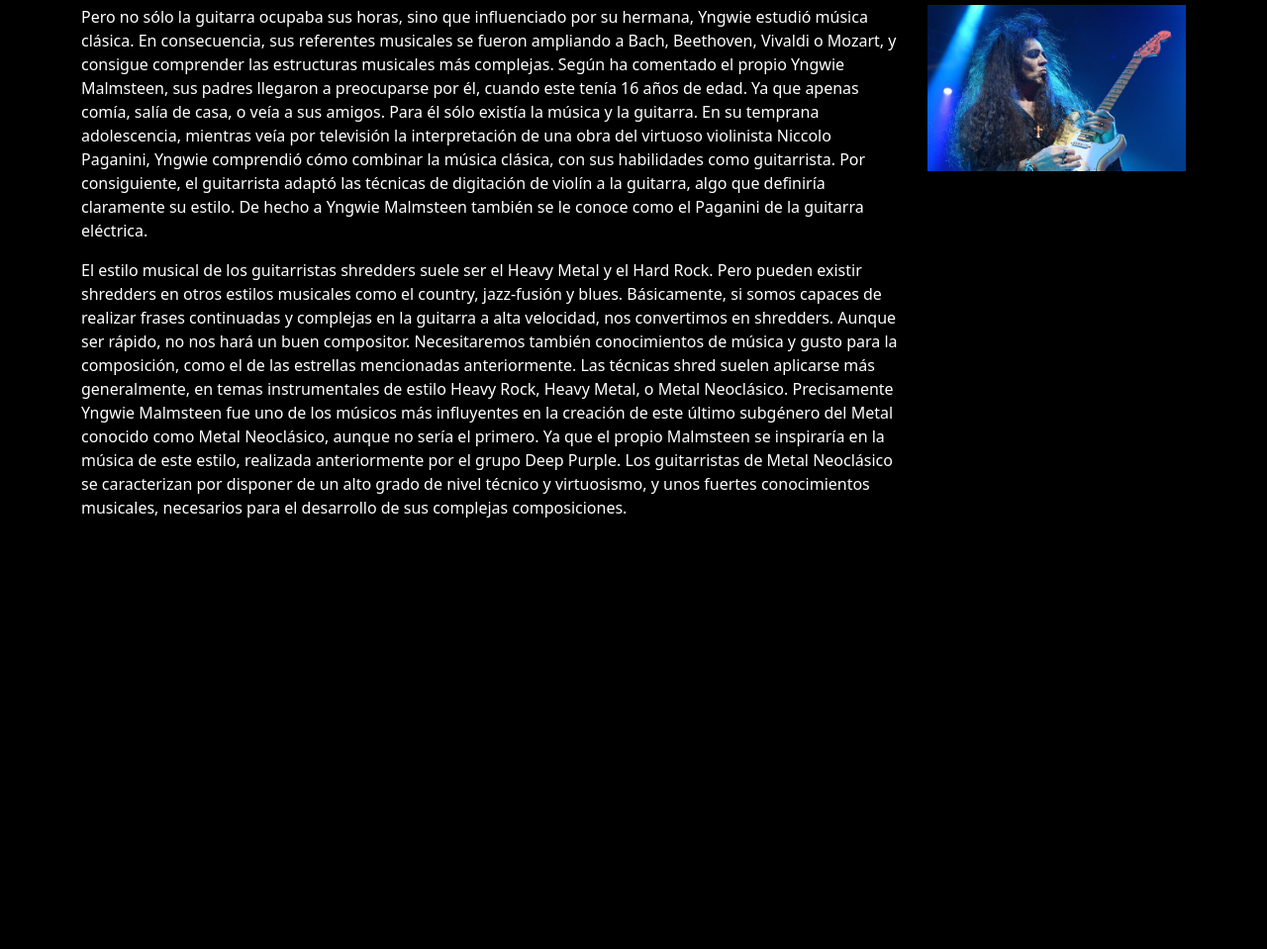
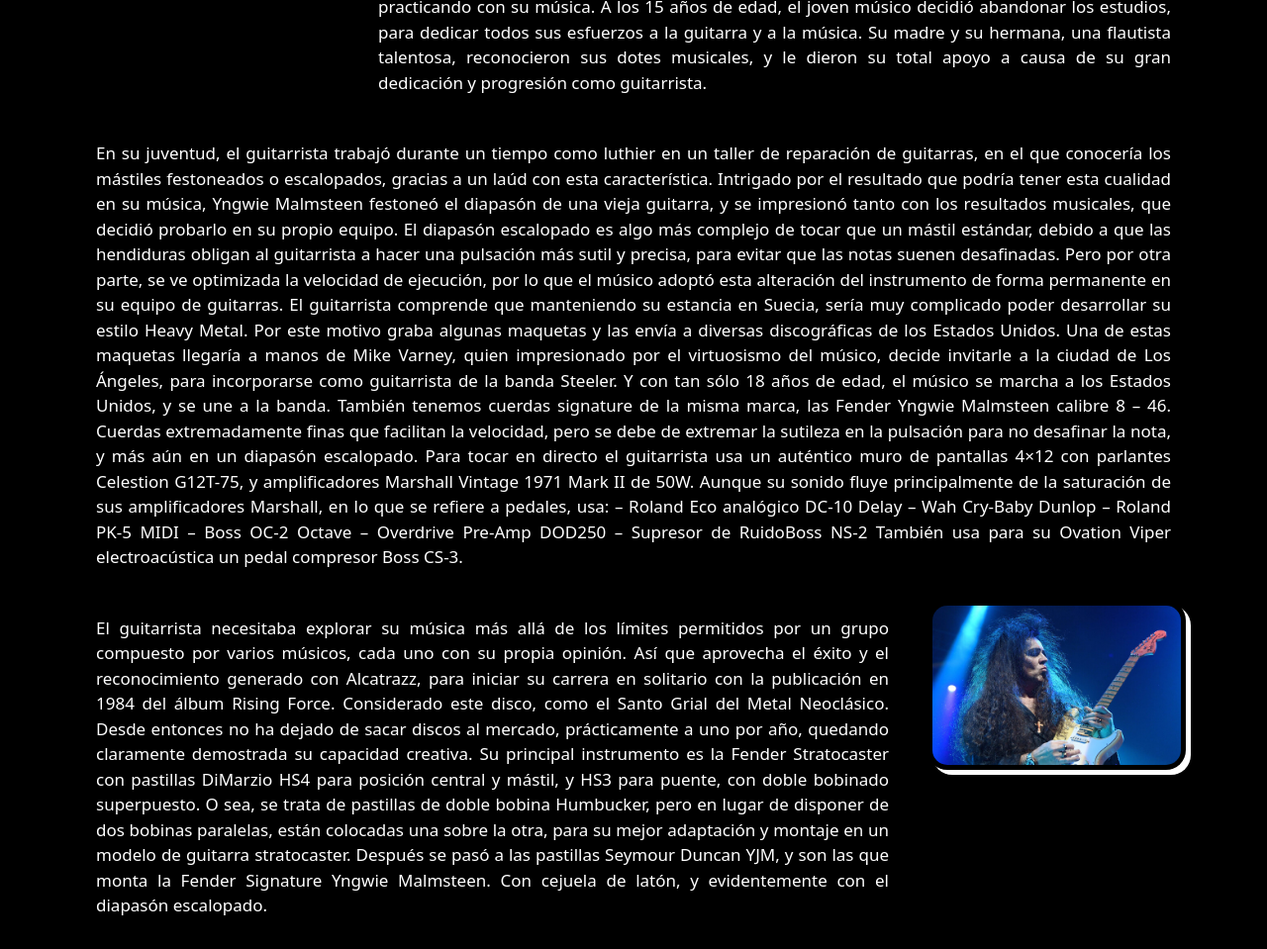
Before and after one commit to GonLochocki/proyecto-gonzalo-lochocki, a plain HTML site: page pages/articulos.html in a window 1280 px wide. Shown: the part 343-1302 px from the top of the page at 99% size. Before the commit the page ends 884 px from the top, so only its background shows below. Drawn offline with nearby package versions, Linux system fonts and the light colour scheme.

Commit message:
agregue estilo a img articulos

```diff
--- a/css/style.css
+++ b/css/style.css
@@ -225,18 +225,24 @@ h3 {
   color: white;
 }
 
-
 .art-titulo {
   text-align: center;
-  margin-top: 10px;
-  margin-bottom: 20px;
+  margin-top: 40px;
+  margin-bottom: 40px;
 }
 
+.art-texto {
+  text-align: justify;
+  font-size: 17px;
+  padding: 15px;
+}
 
+.art-col {
+  margin-top: 25px;
+}
 
-/* .text {
+.art-img {
   padding: 5px;
-  text-align: justify;
-  margin-right: 10px;
-  margin-left: 5px;
-} */
+  border-radius: 20px;
+  box-shadow: 5px 5px;
+}
--- a/pages/articulos.html
+++ b/pages/articulos.html
@@ -19,16 +19,14 @@
         </div>
         <article id="malmsteen">
             <div class="row">
-                <div class="col-lg-3">
-                    <div>
-                        <img src="../img/malmsteen card.jpeg" class="img-fluid" alt="">
-                    </div>
+                <div class="col-lg-3 col-md-12 art-col">
+                    <img src="../img/malmsteen card.jpeg" class="img-fluid art-img" alt="">
                 </div>
                 <div class="col-lg-9">
-                    <p>
+                    <p class="art-texto">
                         Lars Johan Yngwie Lannerbäck nació en 1963 en la ciudad de Estocolmo. El interés del músico por
-                        la guitarra eléctrica, se produjo con tan solo 7 años de edad, mientras veía un programa de
-                        televisión. Este programa trataba sobre la muerte de Jimi Hendrix, y se reprodujeron algunas
+                        la guitarra eléctrica se produjo mientras veía un programa de televisión. Este programa trataba
+                        sobre la muerte de Jimi Hendrix, y se reprodujeron algunas
                         actuaciones del genial guitarrista.
 
                         A partir de ese instante, Yngwie Malmsteen empezó a interesarse de manera seria por la guitarra
@@ -48,46 +46,76 @@
             </div>
 
             <div class="row">
-                <div class="col-lg-9 col-sm-12">
-                    <p>Pero no sólo la guitarra ocupaba sus horas, sino que influenciado por su hermana, Yngwie estudió
-                        música clásica. En consecuencia, sus referentes musicales se fueron ampliando a Bach, Beethoven,
-                        Vivaldi o Mozart, y consigue comprender las estructuras musicales más complejas.
+                <div class="col-lg-12">
+                    <p class="art-texto">
+                        En su juventud, el guitarrista trabajó durante un tiempo como luthier en un taller de reparación
+                        de
+                        guitarras, en el que conocería los mástiles festoneados o escalopados, gracias a un laúd con
+                        esta
+                        característica. Intrigado por el resultado que podría tener esta cualidad en su música, Yngwie
+                        Malmsteen festoneó el diapasón de una vieja guitarra, y se impresionó tanto con los resultados
+                        musicales, que decidió probarlo en su propio equipo. El diapasón escalopado es algo más complejo
+                        de
+                        tocar que un mástil estándar, debido a que las hendiduras obligan al guitarrista a hacer una
+                        pulsación más sutil y precisa, para evitar que las notas suenen desafinadas. Pero por otra
+                        parte, se
+                        ve optimizada la velocidad de ejecución, por lo que el músico adoptó esta alteración del
+                        instrumento
+                        de forma permanente en su equipo de guitarras.
 
-                        Según ha comentado el propio Yngwie Malmsteen, sus padres llegaron a preocuparse por él, cuando
-                        este tenía 16 años de edad. Ya que apenas comía, salía de casa, o veía a sus amigos. Para él
-                        sólo existía la música y la guitarra.
+                        El guitarrista comprende que manteniendo su estancia en Suecia, sería muy complicado poder
+                        desarrollar su estilo Heavy Metal. Por este motivo graba algunas maquetas y las envía a diversas
+                        discográficas de los Estados Unidos. Una de estas maquetas llegaría a manos de Mike Varney,
+                        quien
+                        impresionado por el virtuosismo del músico, decide invitarle a la ciudad de Los Ángeles, para
+                        incorporarse como guitarrista de la banda Steeler. Y con tan sólo 18 años de edad, el músico se
+                        marcha a los Estados Unidos, y se une a la banda. También tenemos cuerdas signature de la misma
+                        marca, las Fender Yngwie Malmsteen calibre 8 – 46. Cuerdas extremadamente finas que facilitan la
+                        velocidad, pero se debe de extremar la sutileza en la pulsación para no desafinar la nota, y más
+                        aún en un diapasón escalopado.
 
-                        En su temprana adolescencia, mientras veía por televisión la interpretación de una obra del
-                        virtuoso violinista Niccolo Paganini, Yngwie comprendió cómo combinar la música clásica, con sus
-                        habilidades como guitarrista.
+                        Para tocar en directo el guitarrista usa un auténtico muro de pantallas 4×12 con parlantes
+                        Celestion G12T-75, y amplificadores Marshall Vintage 1971 Mark II de 50W.
 
-                        Por consiguiente, el guitarrista adaptó las técnicas de digitación de violín a la guitarra, algo
-                        que definiría claramente su estilo. De hecho a Yngwie Malmsteen también se le conoce como el
-                        Paganini de la guitarra eléctrica.
-                    </p>
-                    <p>
-                        El estilo musical de los guitarristas shredders suele ser el Heavy Metal y el Hard Rock. Pero
-                        pueden existir shredders en otros estilos musicales como el country, jazz-fusión y blues.
+                        Aunque su sonido fluye principalmente de la saturación de sus amplificadores Marshall, en lo que
+                        se refiere a pedales, usa:
 
-                        Básicamente, si somos capaces de realizar frases continuadas y complejas en la guitarra a alta
-                        velocidad, nos convertimos en shredders.
+                        – Roland Eco analógico DC-10 Delay
 
-                        Aunque ser rápido, no nos hará un buen compositor. Necesitaremos también conocimientos de música
-                        y gusto para la composición, como el de las estrellas mencionadas anteriormente.
+                        – Wah Cry-Baby Dunlop
 
-                        Las técnicas shred suelen aplicarse más generalmente, en temas instrumentales de estilo Heavy
-                        Rock, Heavy Metal, o Metal Neoclásico. Precisamente Yngwie Malmsteen fue uno de los músicos más
-                        influyentes en la creación de este último subgénero del Metal conocido como Metal Neoclásico,
-                        aunque no sería el primero. Ya que el propio Malmsteen se inspiraría en la música de este
-                        estilo, realizada anteriormente por el grupo Deep Purple.
+                        – Roland PK-5 MIDI
 
-                        Los guitarristas de Metal Neoclásico se caracterizan por disponer de un alto grado de nivel
-                        técnico y virtuosismo, y unos fuertes conocimientos musicales, necesarios para el desarrollo de
-                        sus complejas composiciones.
+                        – Boss OC-2 Octave
+
+                        – Overdrive Pre-Amp DOD250
+
+                        – Supresor de RuidoBoss NS-2
+
+                        También usa para su Ovation Viper electroacústica un pedal compresor Boss CS-3.
                     </p>
                 </div>
-                <div class="col-lg-3 col-sm-12">
-                    <img src="../img/malmsteen card.jpeg" class="img-fluid" alt="">
+            </div>
+            <div class="row">
+                <div class="col-lg-9">
+                    <p class="art-texto">
+                        El guitarrista necesitaba explorar su música más allá de los límites permitidos por un grupo
+                        compuesto por varios músicos, cada uno con su propia opinión. Así que aprovecha el éxito y el
+                        reconocimiento generado con Alcatrazz, para iniciar su carrera en solitario con la publicación
+                        en 1984 del álbum Rising Force. Considerado este disco, como el Santo Grial del Metal
+                        Neoclásico. Desde entonces no ha dejado de sacar discos al mercado, prácticamente a uno por año,
+                        quedando
+                        claramente demostrada su capacidad creativa. Su principal instrumento es la Fender Stratocaster
+                        con pastillas DiMarzio HS4 para posición central y mástil, y HS3 para puente, con doble bobinado
+                        superpuesto. O sea, se trata de pastillas de doble bobina Humbucker, pero en lugar de disponer
+                        de dos bobinas paralelas, están colocadas una sobre la otra, para su mejor adaptación y montaje
+                        en un modelo de guitarra stratocaster.
+                        Después se pasó a las pastillas Seymour Duncan YJM, y son las que monta la Fender Signature
+                        Yngwie Malmsteen. Con cejuela de latón, y evidentemente con el diapasón escalopado.
+                    </p>
+                </div>
+                <div class="col-lg-3">
+                    <img src="../img/malmsteen card.jpeg" class="img-fluid art-img" alt="">
                 </div>
             </div>
 
```
